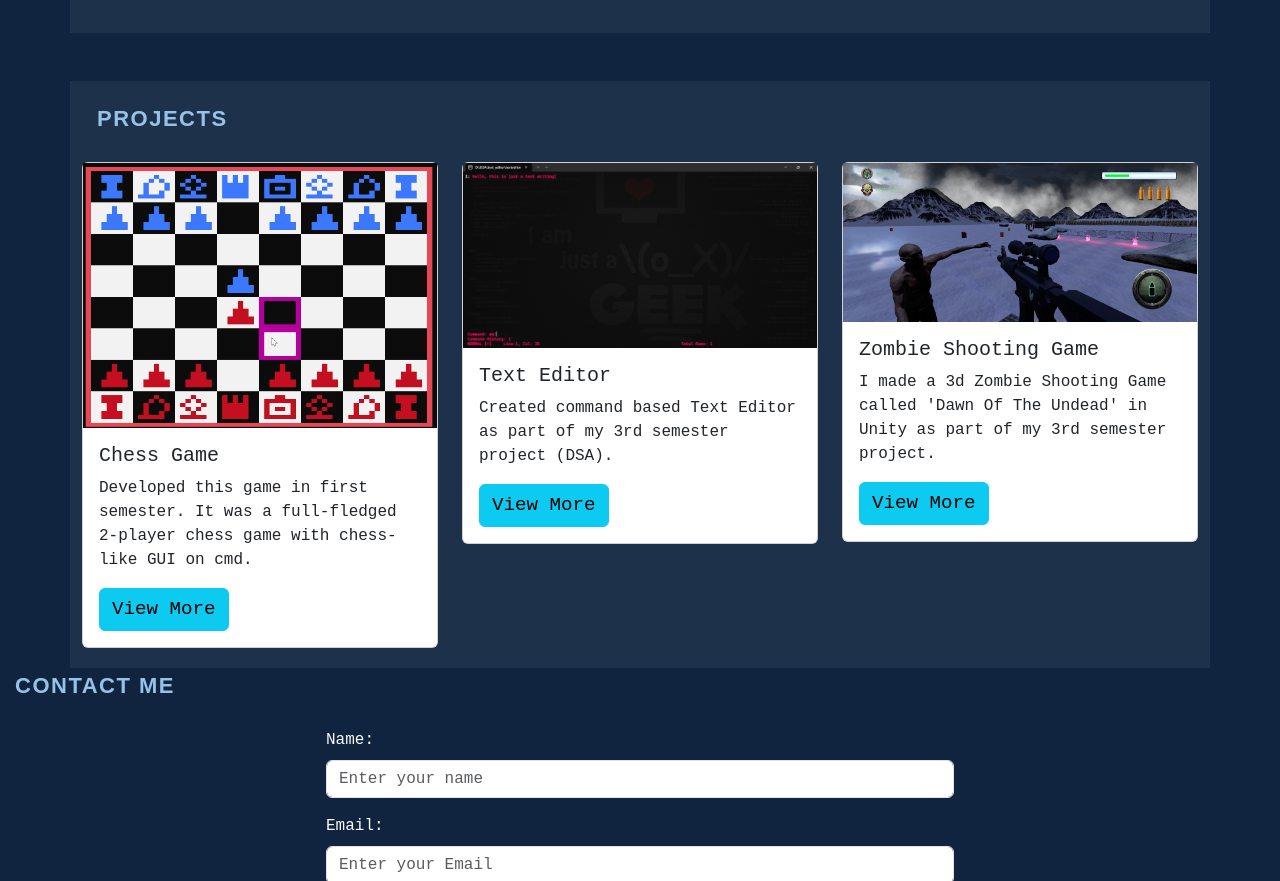
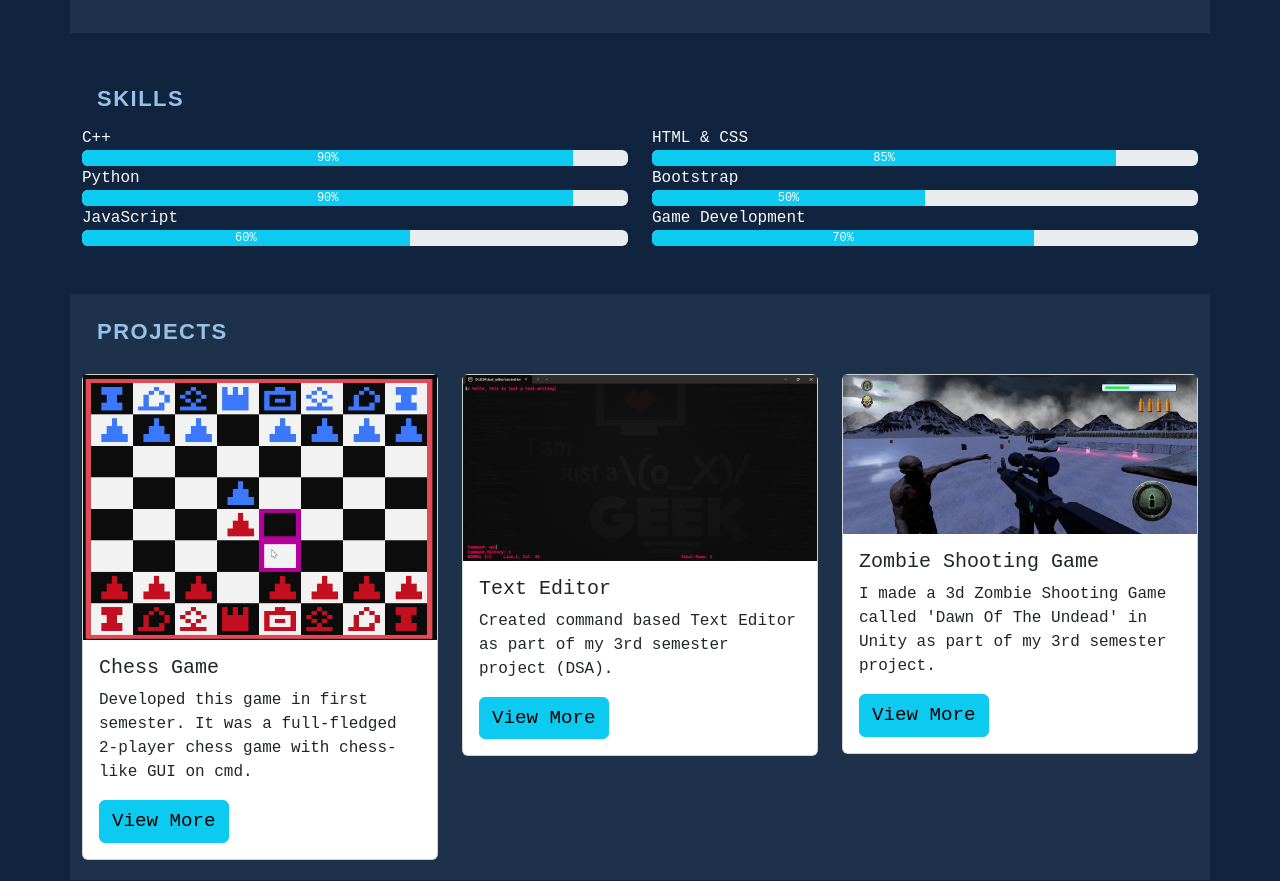
Before and after one commit to moizmoizdev/portfolio-2025, a plain HTML site: page index.html in a window 1280 px wide. Shown: the part 840-1721 px from the top of the page. Drawn offline with nearby package versions, Linux system fonts and the light colour scheme.

Commit message:
Added Skill Progress Bar

```diff
--- a/index.html
+++ b/index.html
@@ -78,6 +78,45 @@
             </table>
         </div>
     </section>
+    <section id="skills" class="container mt-5">
+        <h2 class="text-info">Skills</h2>
+        <div class="row">
+            <div class="col-md-6">
+                <label class="text-light">C++</label>
+                <div class="progress">
+                    <div class="progress-bar bg-info" role="progressbar" style="width: 90%">90%</div>
+                </div>
+
+                <label class="text-light">Python</label>
+                <div class="progress">
+                    <div class="progress-bar bg-info" role="progressbar" style="width: 90%">90%</div>
+                </div>
+
+                <label class="text-light">JavaScript</label>
+                <div class="progress">
+                    <div class="progress-bar bg-info" role="progressbar" style="width: 60%">60%</div>
+                </div>
+            </div>
+
+            <div class="col-md-6">
+                <label class="text-light">HTML & CSS</label>
+                <div class="progress">
+                    <div class="progress-bar bg-info" role="progressbar" style="width: 85%">85%</div>
+                </div>
+
+                <label class="text-light">Bootstrap</label>
+                <div class="progress">
+                    <div class="progress-bar bg-info" role="progressbar" style="width: 50%">50%</div>
+                </div>
+
+                <label class="text-light">Game Development</label>
+                <div class="progress">
+                    <div class="progress-bar bg-info" role="progressbar" style="width: 70%">70%</div>
+                </div>
+            </div>
+        </div>
+    </section>
+
     <section id="projects" class="container mt-5">
         <div class="container">
           <h2 class="text-info text-center mb-4">Projects</h2>
```
